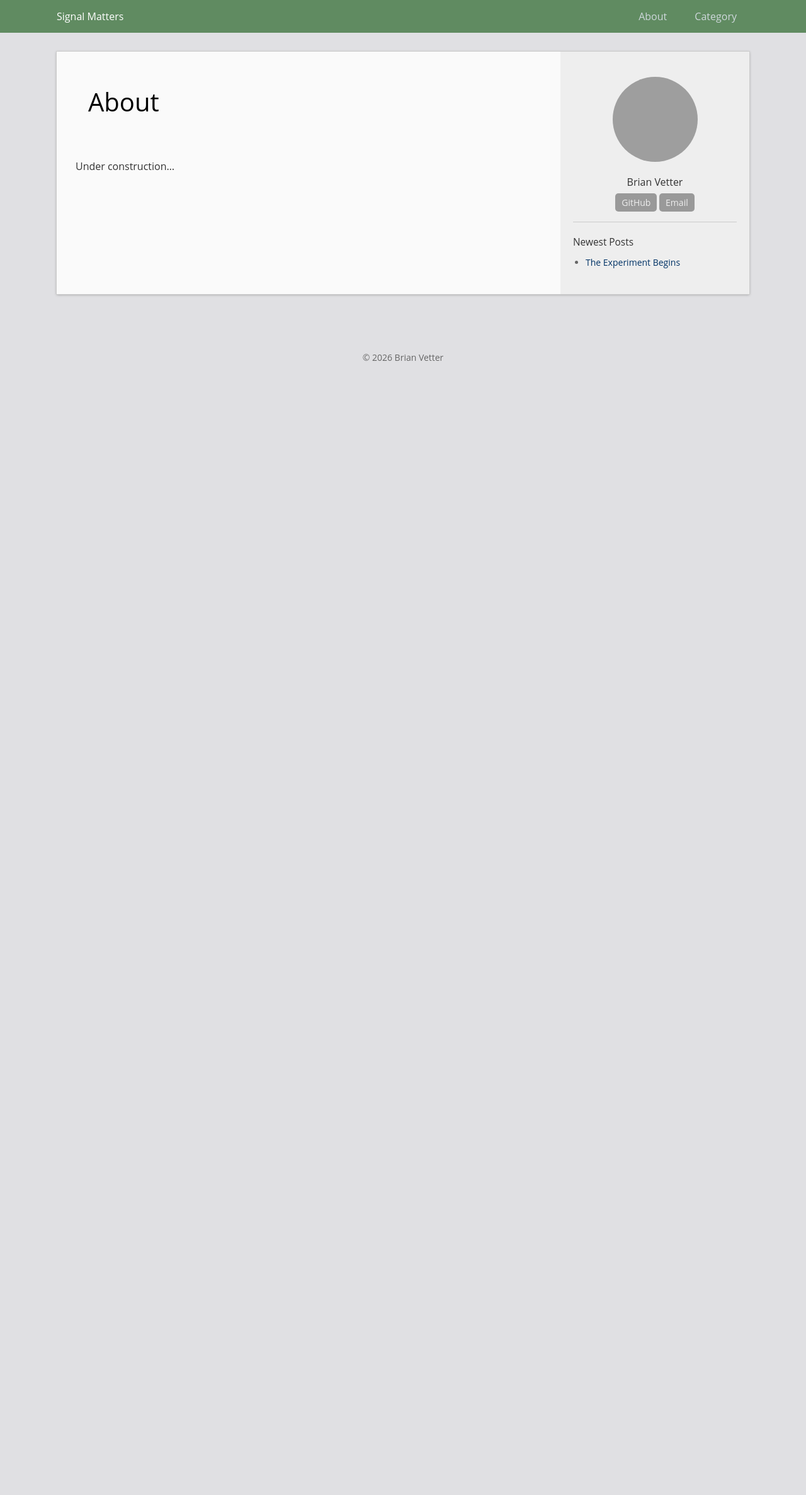
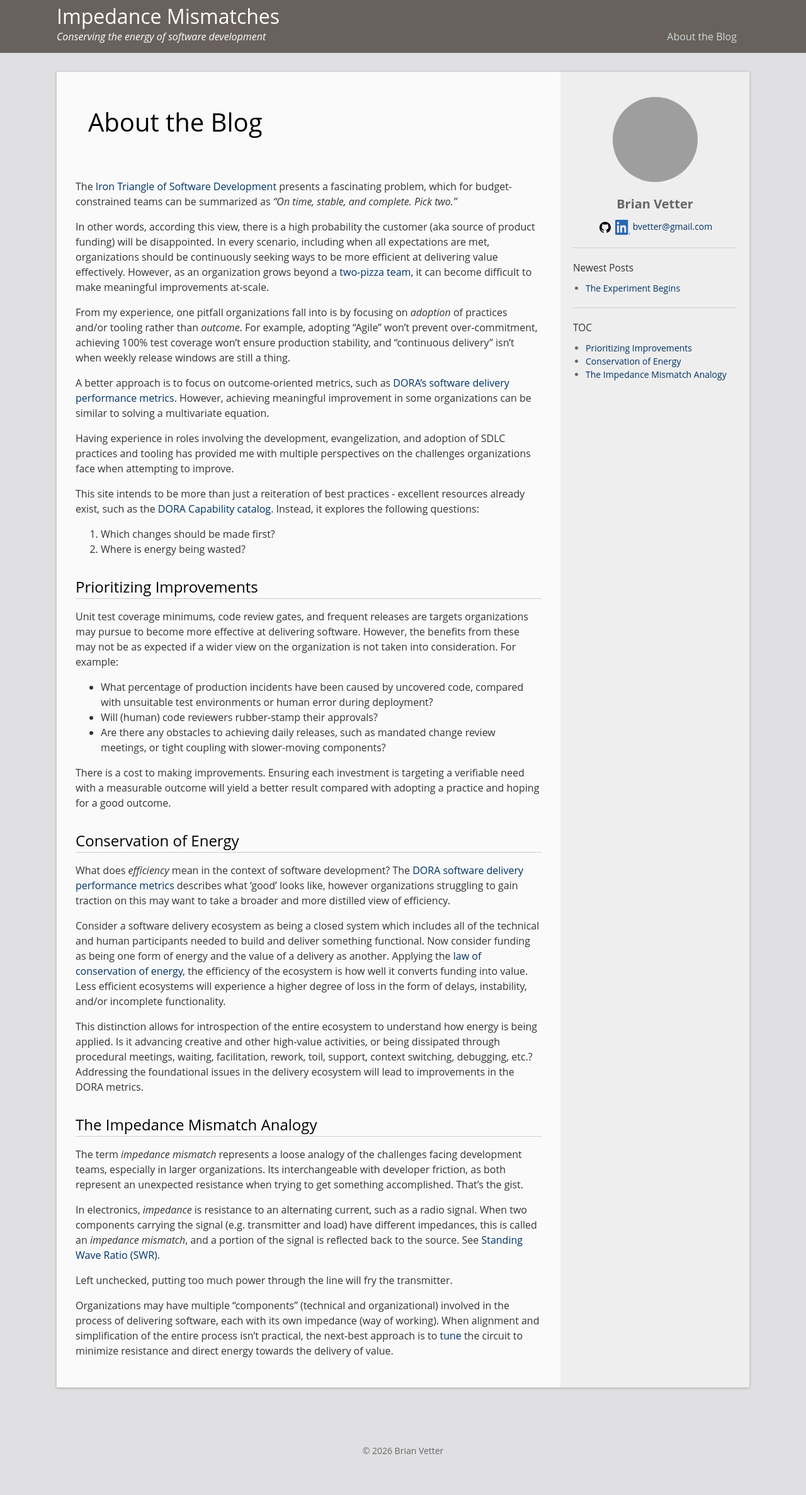
Before and after one commit to bvett/bvett.github.io, a Jekyll site: the page built from docs/about.md, in a window 1280 px wide. Shown: the whole page at 63% size. Built offline with Jekyll 4.4.1, drawn with Linux system fonts in a browser that asks for light colours; before the commit the page ends 900 px from its top, so only the background shows below that; grey boxes are pictures that could not be loaded.

Commit message:
chore: style changes, updates to 'About this Blog' article

```diff
--- a/docs/_config.yml
+++ b/docs/_config.yml
@@ -4,12 +4,12 @@
 # You can create any custom variable you would like, and they will be accessible
 # in the templates via {{ site.myvariable }}.
 
-title: Signal Matters
+title: Impedance Mismatches
 email: bvetter@gmail.com
 author: Brian Vetter
 
 description: >- # this means to ignore newlines until "baseurl:"
-  Helping developers focus on creation rather than facilitation.
+  Conserving the energy of software development
 github_username: bvett
 domain: bvett.github.io
 # baseurl: /docs # the subpath of your site, e.g. /blog
@@ -19,14 +19,20 @@ url:  https://bvett.github.io # the base hostname & protocol for your site, e.g.
 avatar: "//www.gravatar.com/avatar/your_email_md5?d=mm&s=135"
 profile: Software Engineer specializing in SDLC automation and developer productivity.
 profile_links:
-  Email: "mailto:bvett@gmail.com"
+  - name: "GitHub"
+    url: "https://github.com/bvett"
+    icon: "/images/GitHub_Invertocat_Black_Clearspace.svg"
+  - name: "LinkedIn"
+    url: "https://linkedin.com/in/bvett"
+    icon: "/images/LI-In-Bug.png"
+  - name: "bvetter@gmail.com"
+    url: "mailto:bvetter@gmail.com"
 
 excerpt_separator: <!--more-->
 
 header:
-  links:             # Links on the header. Link to in-site page with a slash as prefix
-    About: /about/
-    Category: /category/
+  links:
+    About the Blog: /about-the-blog/
 
 permalink: /articles/:title
 plugins:
--- a/docs/_includes/header.html
+++ b/docs/_includes/header.html
@@ -2,7 +2,8 @@
 <header class="header">
   <div class="wrapper">
     <div id="sidebar-toggle">TOC</div>
-    <a class="site-title" href="{{ site.baseurl }}/">{{ site.title }}</a>
+    <a class="site-title" href="{{ site.baseurl }}/">{{ site.title }}</a><br/>
+    <a class="site-byline">{{ site.description }}</a>
     <nav class="site-nav">
       {% for link in site.header.links %}{% assign url = link[1] %}
         {% assign urlchk = url | split: "/" %}{% if urlchk[0] == '' and urlchk[1] != '' %}{% assign uprefix = site.baseurl %}{% else %}{% assign uprefix = ''%}{% endif %}
--- a/docs/_includes/sidebar.html
+++ b/docs/_includes/sidebar.html
@@ -2,19 +2,18 @@
   <img class="avatar" src="{{ site.avatar }}" alt="{{ site.author }}">
   <div class="col-box-title name">{{ site.author }}</div>
   <p>{{ site.profile }}</p>
-  <p class="contact">
-    {% if site.github_username %}
-    <a href="https://github.com/{{ site.github_username }}">GitHub</a>
-    {% endif %}
-    {% if site.twitter_username %}
-    <a href="https://twitter.com/{{ site.twitter_username }}">Twitter</a>
-    {% endif %}
+  <div class="contact">
     {% for link in site.profile_links %}
-    <a href="{{ link | last }}">{{ link | first }}</a>
+      {% if link.icon %}
+        <a href="{{ link.url }}"><img src="{{ link.icon  }}" alt="{{ link.name }}"/></a>
+      {% elsif link.name %}
+        <a href="{{ link.url }}">{{ link.name }}</a>
+      {% else %}
+        <a href="{{ link.url }}">{{ link.url }}</a>
+      {% endif %}
     {% endfor %}
-  </p>
+  </div>
 </div>
-
 <div class="col-box">
   <div class="col-box-title">Newest Posts</div>
   <ul class="post-list">
--- a/docs/_sass/_layout.scss
+++ b/docs/_sass/_layout.scss
@@ -30,8 +30,17 @@ body {
 		float: left;
 		color: $header-fg;
 		text-decoration: none;
-		font-size: $base-font-size;
+		font-size: $title-font-size;
 		line-height: $base-font-size * 2;
+	}
+
+	.site-byline {
+		float: left;
+		color: $header-fg;
+		text-decoration: none;
+		font-size: $byline-font-size;
+		line-height: $base-font-size * 2;
+		font-style: italic;
 	}
 	.site-nav {
 		text-align:right;
@@ -197,22 +206,25 @@ $hide-sidebar-screen-width: 1120px;
 		display: block;
 	}
 	.name {
-		font-size: $base-font-size;
+		font-size: $name-font-size;
+		font-weight: bold;
+		color:#666
 	}
 	.contact {
 		margin-top: 10px;
+		display: flex;
+		gap: 4px;
+		align-items: center;
+		justify-content: center;
+
+		img {
+			width: 24px;
+			height: 24px;
+		}
+
 		a {
-			background: #999;
-			color: #eee;
-			padding: 5px 10px;
-			text-decoration: none;
-			border-radius: 5px;
-    		white-space: nowrap;
-
-			&:hover {
-				transition: background 0.3s ease;
-				background: #666;
-			}
+			font-size: $small-font-size;
+			height: 24px;
 		}
 	}
 }
--- a/docs/about.md
+++ b/docs/about.md
@@ -1,7 +1,45 @@
 ---
 layout: page
-title: About
-permalink: /about/
+title: About the Blog
+permalink: /about-the-blog/
 ---
 
-Under construction...
+The [Iron Triangle of Software Development](https://www.ambysoft.com/essays/brokenTriangle.html) presents a fascinating problem, which for budget-constrained teams can be summarized as _"On time, stable, and complete.  Pick two."_
+
+In other words, according this view, there is a high probability the customer (aka source of product funding) will be disappointed.  In every scenario, including when all expectations are met, organizations should be continuously seeking ways to be more efficient at delivering value effectively.  However, as an organization grows beyond a [two-pizza team](https://martinfowler.com/bliki/TwoPizzaTeam.html), it can become difficult to make meaningful improvements at-scale.
+
+From my experience, one pitfall organizations fall into is by focusing on _adoption_ of practices and/or tooling rather than _outcome_.  For example, adopting "Agile" won't prevent over-commitment, achieving 100% test coverage won't ensure production stability, and "continuous delivery" isn't when weekly release windows are still a thing.
+
+A better approach is to focus on outcome-oriented metrics, such as [DORA's software delivery performance metrics](https://dora.dev/guides/dora-metrics/).  However, achieving meaningful improvement in some organizations can be similar to solving a multivariate equation.
+
+Having experience in roles involving the development, evangelization, and adoption of SDLC practices and tooling has provided me with multiple perspectives on the challenges organizations face when attempting to improve.
+
+This site intends to be more than just a reiteration of best practices - excellent resources already exist, such as the [DORA Capability catalog](https://dora.dev/capabilities/).  Instead, it explores the following questions:
+
+1. Which changes should be made first?
+2. Where is energy being wasted?
+
+## Prioritizing Improvements
+Unit test coverage minimums, code review gates, and frequent releases are targets organizations may pursue to become more effective at delivering software.   However, the benefits from these may not be as expected if a wider view on the organization is not taken into consideration.  For example:
+* What percentage of production incidents have been caused by uncovered code, compared with unsuitable test environments or human error during deployment?
+* Will (human) code reviewers rubber-stamp their approvals?
+* Are there any obstacles to achieving daily releases, such as mandated change review meetings, or tight coupling with slower-moving components?
+
+There is a cost to making improvements. Ensuring each investment is targeting a verifiable need with a measurable outcome will yield a better result compared with adopting a practice and hoping for a good outcome.
+
+
+## Conservation of Energy
+What does _efficiency_ mean in the context of software development?  The [DORA software delivery performance metrics](https://dora.dev/guides/dora-metrics/) describes what 'good' looks like, however organizations struggling to gain traction on this may want to take a broader and more distilled view of efficiency.
+
+Consider a software delivery ecosystem as being a closed system which includes all of the technical and human participants needed to build and deliver something functional.  Now consider funding as being one form of energy and the value of a delivery as another.  Applying the [law of conservation of energy](https://en.wikipedia.org/wiki/Conservation_of_energy), the efficiency of the ecosystem is how well it converts funding into value.  Less efficient ecosystems will experience a higher degree of loss in the form of delays, instability, and/or incomplete functionality.
+
+This distinction allows for introspection of the entire ecosystem to understand how energy is being applied.  Is it advancing creative and other high-value activities, or being dissipated through procedural meetings, waiting, facilitation, rework, toil, support, context switching, debugging, etc.?   Addressing the foundational issues in the delivery ecosystem will lead to improvements in the DORA metrics.
+
+## The Impedance Mismatch Analogy
+The term _impedance mismatch_ represents a loose analogy of the challenges facing development teams, especially in larger organizations.  Its interchangeable with developer friction, as both represent an unexpected resistance when trying to get something accomplished.  That's the gist.
+
+In electronics, _impedance_ is resistance to an alternating current, such as a radio signal.  When two components carrying the signal (e.g. transmitter and load) have different impedances, this is called an _impedance mismatch_, and a portion of the signal is reflected back to the source. See [Standing Wave Ratio (SWR)](https://en.wikipedia.org/wiki/Standing_wave_ratio).
+
+Left unchecked, putting too much power through the line will fry the transmitter.
+
+Organizations may have multiple "components" (technical and organizational) involved in the process of delivering software, each with its own impedance (way of working).   When alignment and simplification of the entire process isn't practical, the next-best approach is to [tune](https://en.wikipedia.org/wiki/Antenna_tuner) the circuit to minimize resistance and direct energy towards the delivery of value.
--- a/docs/css/main.scss
+++ b/docs/css/main.scss
@@ -7,6 +7,9 @@ $base-font-family: "Open Sans", "Helvetica Neue", "DejaVu Sans", Arial, "PingFan
 $base-font-size:   16px;
 $small-font-size:  $base-font-size * 0.875;
 $base-line-height: 1.5;
+$title-font-size: 32px;
+$byline-font-size: 16px;
+$name-font-size: $base-font-size * 1.25;
 
 $code-font-family:   Menlo, Monaco, Consolas, "DejaVu Sans Mono", "Liberation Mono", "文泉驿等宽微米黑", "Courier New", Courier, SimSun, monospace;
 $code-font-size:     15px;
@@ -20,7 +23,7 @@ $on-laptop:        800px;
 $color-link: #036;
 $color-link-hover: #069;
 
-$header-bg: #608b61;
+$header-bg: #69615B;
 $header-bg-hover: #78909C;
 $header-link: #CFD8DC;
 $header-fg: #FFF;
```
Also changed, not shown: docs/images/GitHub_Invertocat_Black_Clearspace.svg (added), docs/images/LI-In-Bug.png (added), 2 other files.
